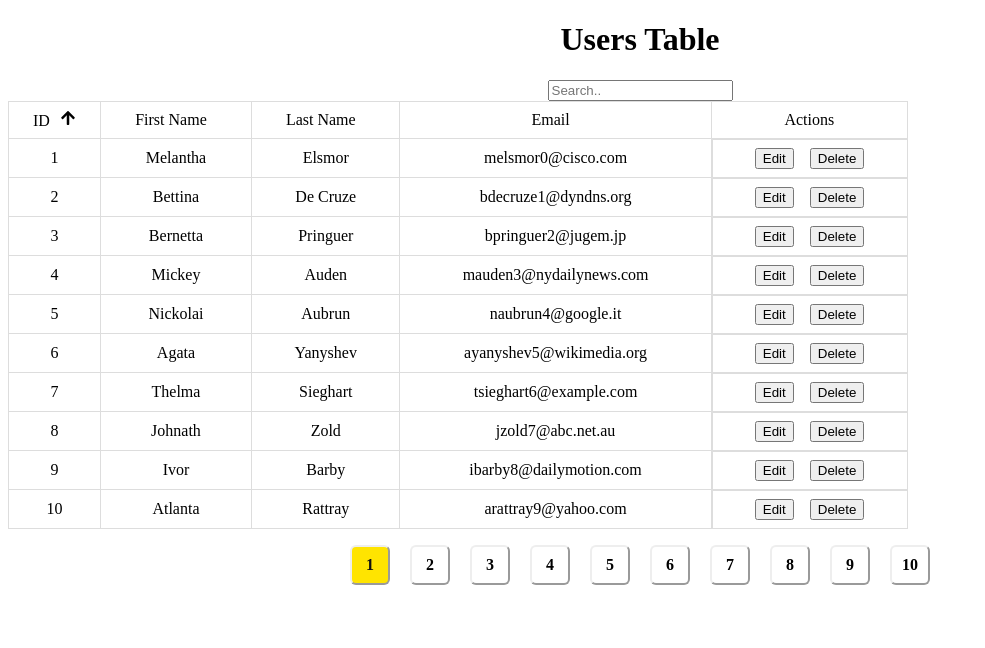
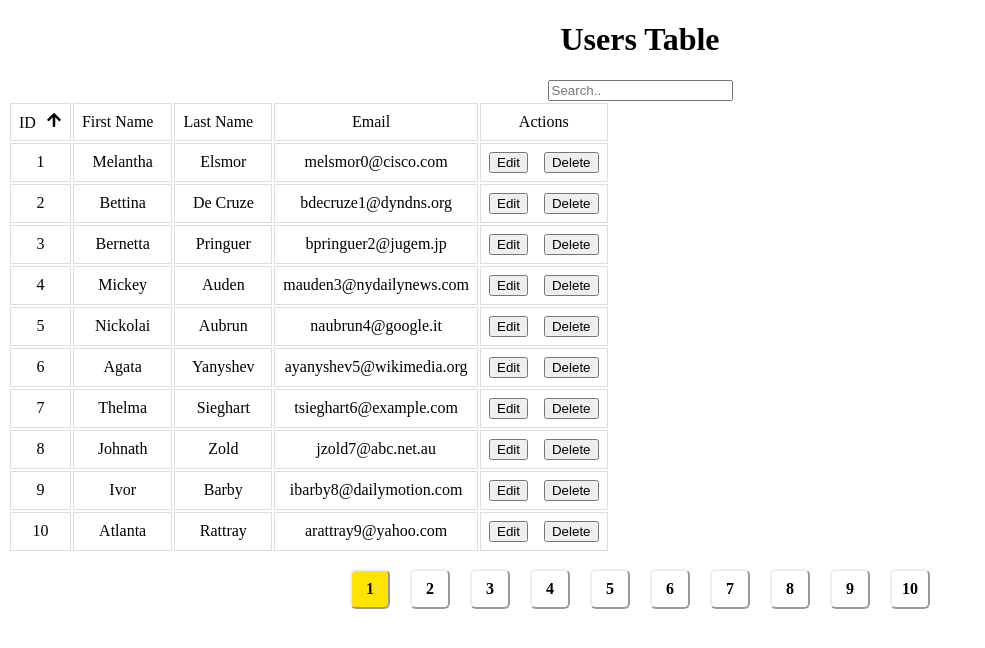
Before and after one commit to dimitarsabev00/Users-Table, a React (Create React App) app: page / in a window 1280 px wide. Shown: the top 648 px of the page, without its empty margins (0-985 px from the left). Built offline with nearby package versions, Linux system fonts and the light colour scheme; the HTML template or start-up script is replaced by a standard one.

Commit message:
Remove CSS Normal Style Table

```diff
--- a/src/components/AppContainer.css
+++ b/src/components/AppContainer.css
@@ -1,9 +1,3 @@
-table {
-  border-collapse: collapse;
-  max-width: 900px;
-  width: 100%;
-  margin: 2rem atuo;
-}
 table th,
 table td {
   border: 1px solid #ddd;
```
